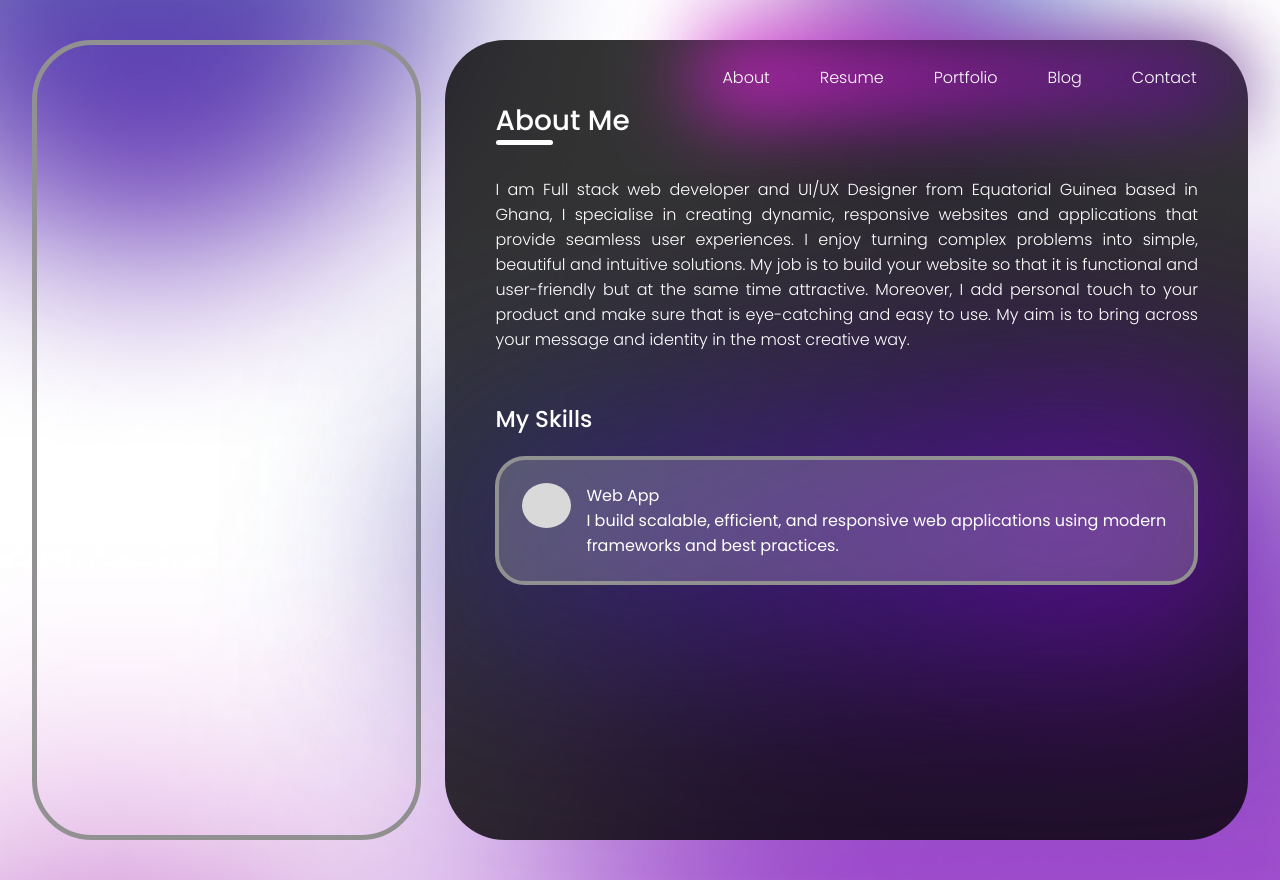
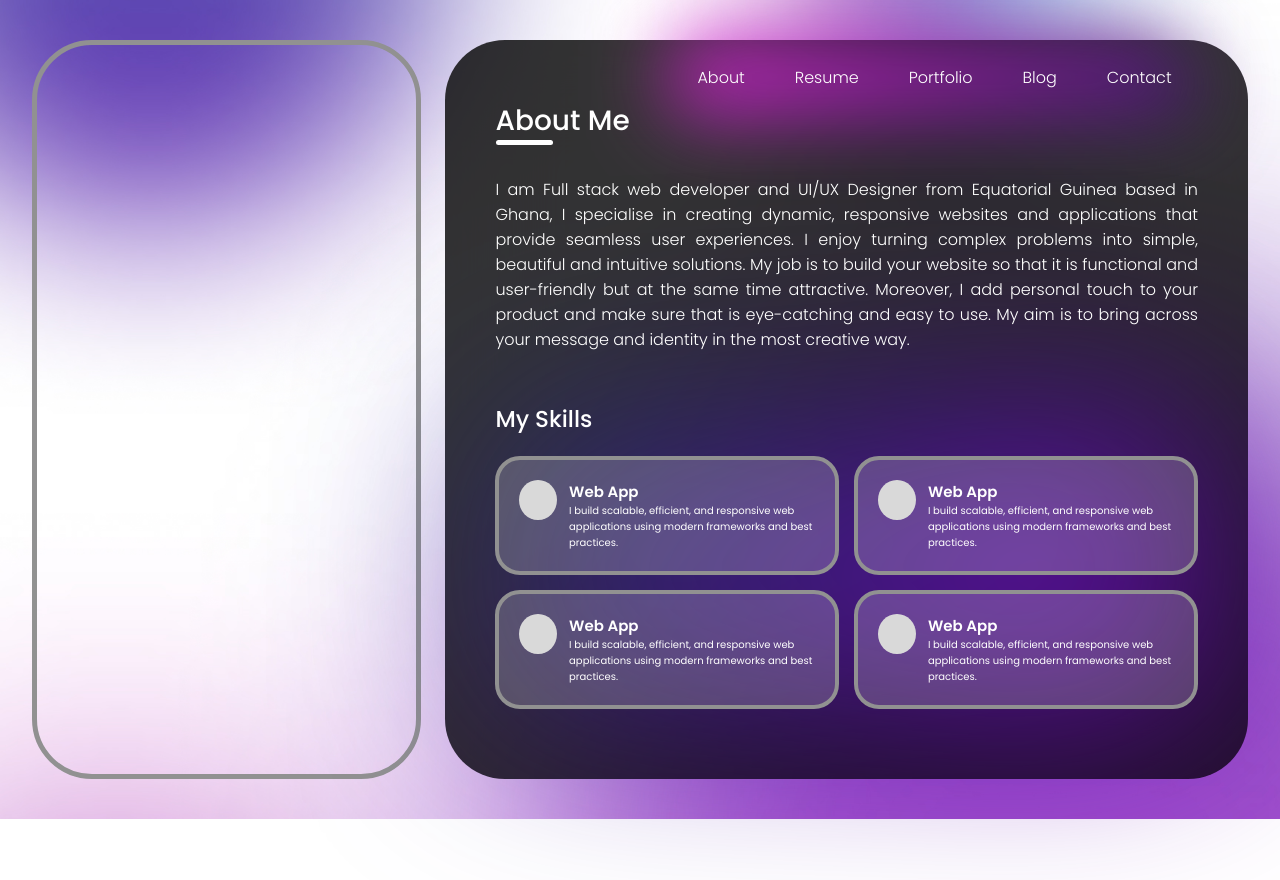
Before and after one commit to NapiTech-dev/my-portfolio, a React (Vite) app: page / in a window 1280 px wide. After the commit the page ends 819 px from the top, so only its background shows below. Built offline with nearby package versions, Linux system fonts and the light colour scheme.

Commit message:
done styling the skills boxes now

```diff
--- a/src/components/SkillSection.jsx
+++ b/src/components/SkillSection.jsx
@@ -3,6 +3,18 @@ import "../styles/SkillSection.css";
 
 function SkillSection() {
   const skills = [
+    {
+      title: "Web App",
+      text: "I build scalable, efficient, and responsive web applications using modern frameworks and best practices.",
+    },
+    {
+      title: "Web App",
+      text: "I build scalable, efficient, and responsive web applications using modern frameworks and best practices.",
+    },
+    {
+      title: "Web App",
+      text: "I build scalable, efficient, and responsive web applications using modern frameworks and best practices.",
+    },
     {
       title: "Web App",
       text: "I build scalable, efficient, and responsive web applications using modern frameworks and best practices.",
--- a/src/styles/AboutSection.css
+++ b/src/styles/AboutSection.css
@@ -1,6 +1,5 @@
 .about-styles {
   margin-top: 60px;
-  padding: 0 50px 0 50px;
   color: white;
 }
 
--- a/src/styles/Dashboard.css
+++ b/src/styles/Dashboard.css
@@ -4,4 +4,5 @@
   width: 66%;
   border: 0px solid #919191;
   border-radius: 60px;
+  padding: 0 50px 70px 50px;
 }
--- a/src/styles/NavBar.css
+++ b/src/styles/NavBar.css
@@ -1,6 +1,5 @@
 .nav-box {
   padding: 25px;
-  padding-right: 50px;
   display: flex;
   position: relative;
   right: 1.4px;
--- a/src/styles/ParentBox.css
+++ b/src/styles/ParentBox.css
@@ -1,5 +1,5 @@
 .box-style {
-  height: 100vh;
+
   width: 95vw;
   max-width: 1300px;
   display: flex;
--- a/src/styles/SkillSection.css
+++ b/src/styles/SkillSection.css
@@ -1,7 +1,5 @@
 .skills-section {
   margin-top: 50px;
-  padding: 0 50px 0 50px;
-  height: 30%;
   color: white;
   position: relative;
 }
@@ -26,21 +24,33 @@
 
 .skills-box {
   margin-top: 20px;
+  display: grid;
+  grid-template-columns: repeat(2, 1fr);
+  gap: 15px;
 }
 
 .skill-box {
   background: rgb(255, 255, 255, 0.2);
   display: flex;
-  padding: 23px;
+  padding: 20px;
   justify-content:center;
-  gap: 15px;
+  gap: 12px;
   border: 4px solid #919191;
-  border-radius: 30px;
+  border-radius: 25px;
 }
 
 .icon-background {
   background: #D9D9D9;
   border-radius: 50%;
-  height: 45px;
-  width: 70px;
+  height: 40px;
+  width: 80px;
 }
+
+.skill-title {
+  font-weight: 600;
+  font-size: 15px;
+}
+
+.skill-text {
+  font-size: 10px;
+}
```
